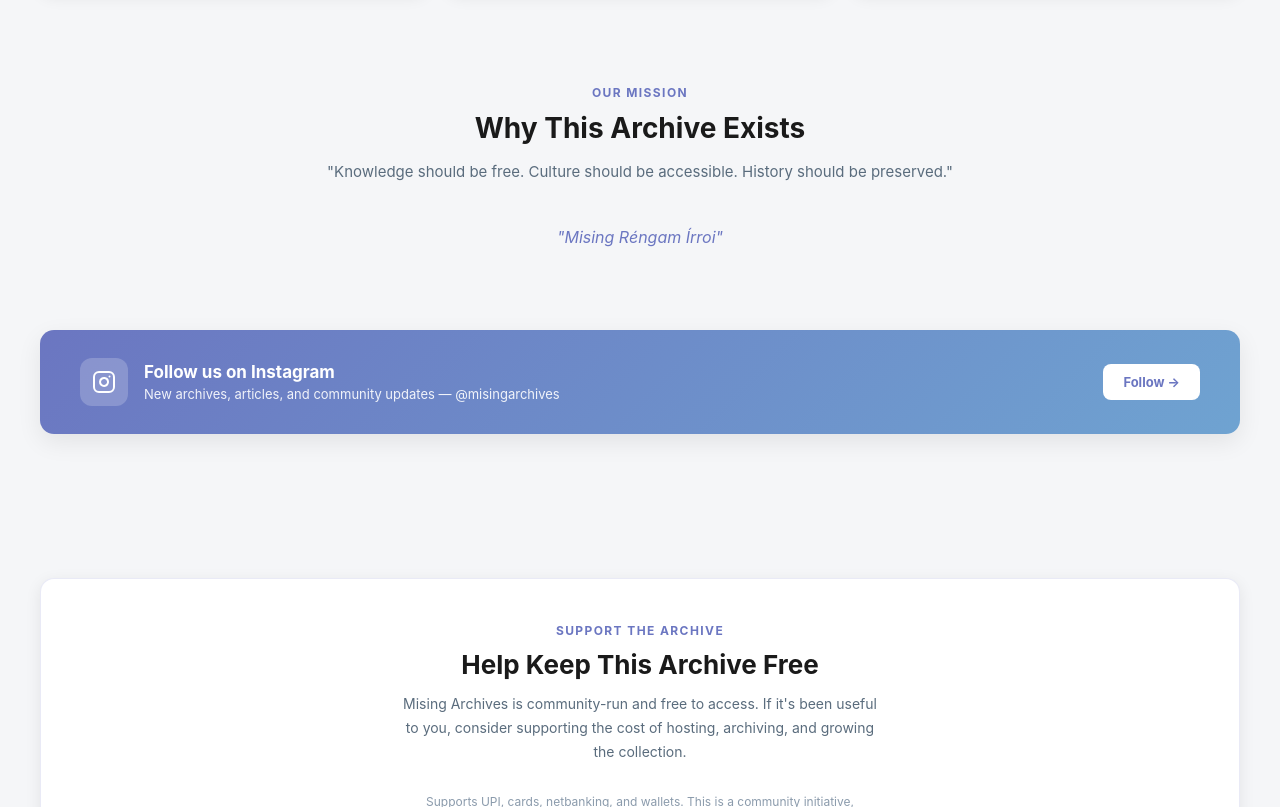
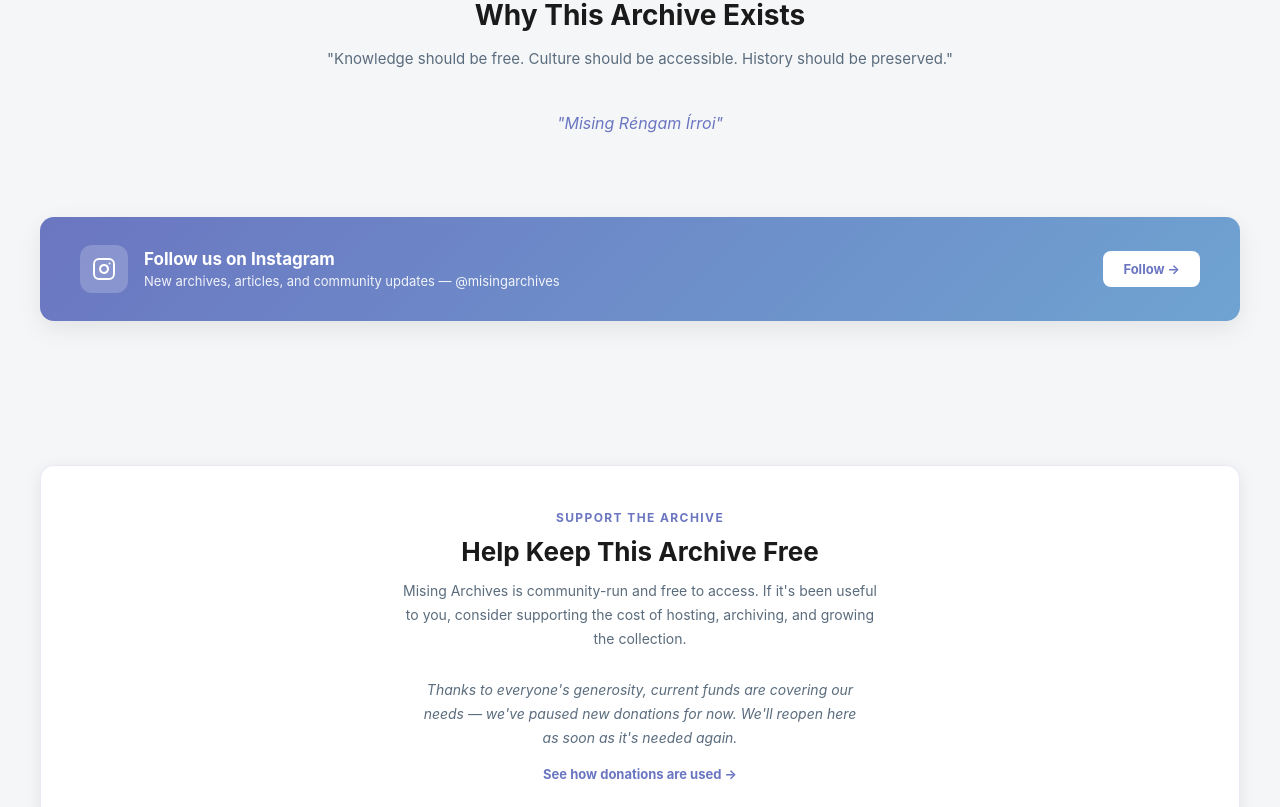
Before and after one commit to abhinabpegu/misingarchives, a React (Vite) app: page / in a window 1280 px wide. Shown: the part 1993-2800 px from the top of the page. Built offline with nearby package versions, Linux system fonts and the light colour scheme.

Commit message:
paused donation

```diff
--- a/src/components/DonationBanner.jsx
+++ b/src/components/DonationBanner.jsx
@@ -2,6 +2,7 @@ import React, { useState, useEffect } from 'react'
 import { useNavigate, useLocation } from 'react-router-dom'
 import { X, Heart } from 'lucide-react'
 import { useTheme } from '../context/ThemeContext'
+import { donationStatus } from '../data/donations'
 
 export default function DonationBanner() {
   const { isDarkMode, colors } = useTheme()
@@ -13,6 +14,8 @@ export default function DonationBanner() {
     const wasDismissed = sessionStorage.getItem('donationBannerDismissed')
     if (!wasDismissed) setDismissed(false)
   }, [])
+
+  if (donationStatus.paused) return null
 
   const handleDismiss = () => {
     setDismissed(true)
--- a/src/data/donations.js
+++ b/src/data/donations.js
@@ -19,6 +19,12 @@
 // amount       number, in INR
 // date         'YYYY-MM-DD'
 // category     'Infrastructure' | 'Archival' | 'Other' (or your own)
+// Simple on/off switch for accepting new donations. Flip `paused` to false
+// once the balance runs low again — no other file needs to change.
+export const donationStatus = {
+  paused: true,
+  message: "Thanks to everyone's generosity, current funds are covering our needs — we've paused new donations for now. We'll reopen here as soon as it's needed again.",
+}
 
 export const donationsData = [
   {
--- a/src/pages/Home.jsx
+++ b/src/pages/Home.jsx
@@ -7,6 +7,7 @@ import { useCardStyle } from '../utils/cardStyle'
 import ArticleCard from '../components/ArticleCard'
 import DonateButton from '../components/DonateButton'
 import InstagramCard from '../components/InstagramCard'
+import { donationStatus } from '../data/donations'
 
 const CATEGORIES = [
   { tag: 'History', icon: '', desc: 'Historic accounts of the Mising people' },
@@ -373,8 +374,20 @@ const featuredResultSlugs = new Set(featuredArticles.map(a => a.slug))
             consider supporting the cost of hosting, archiving, and growing the collection.
           </p>
 
+         {donationStatus.paused ? (
+            <p style={{
+              fontSize: '14px',
+              color: colors.textSecondary,
+              maxWidth: '440px',
+              margin: '0 auto',
+              lineHeight: '1.7',
+              fontStyle: 'italic'
+            }}>
+              {donationStatus.message}
+            </p>
+          ) : (
+            <>
               <DonateButton />
-
               <p style={{
                 fontSize: '12px',
                 color: colors.textTertiary,
@@ -385,6 +398,8 @@ const featuredResultSlugs = new Set(featuredArticles.map(a => a.slug))
                 Supports UPI, cards, netbanking, and wallets. This is a community initiative,
                 not a registered nonprofit — donations aren't tax-deductible.
               </p>
+            </>
+          )}
 
           <Link
             to="/donations"
```
Lines whose indentation alone changed are shown as unchanged.
